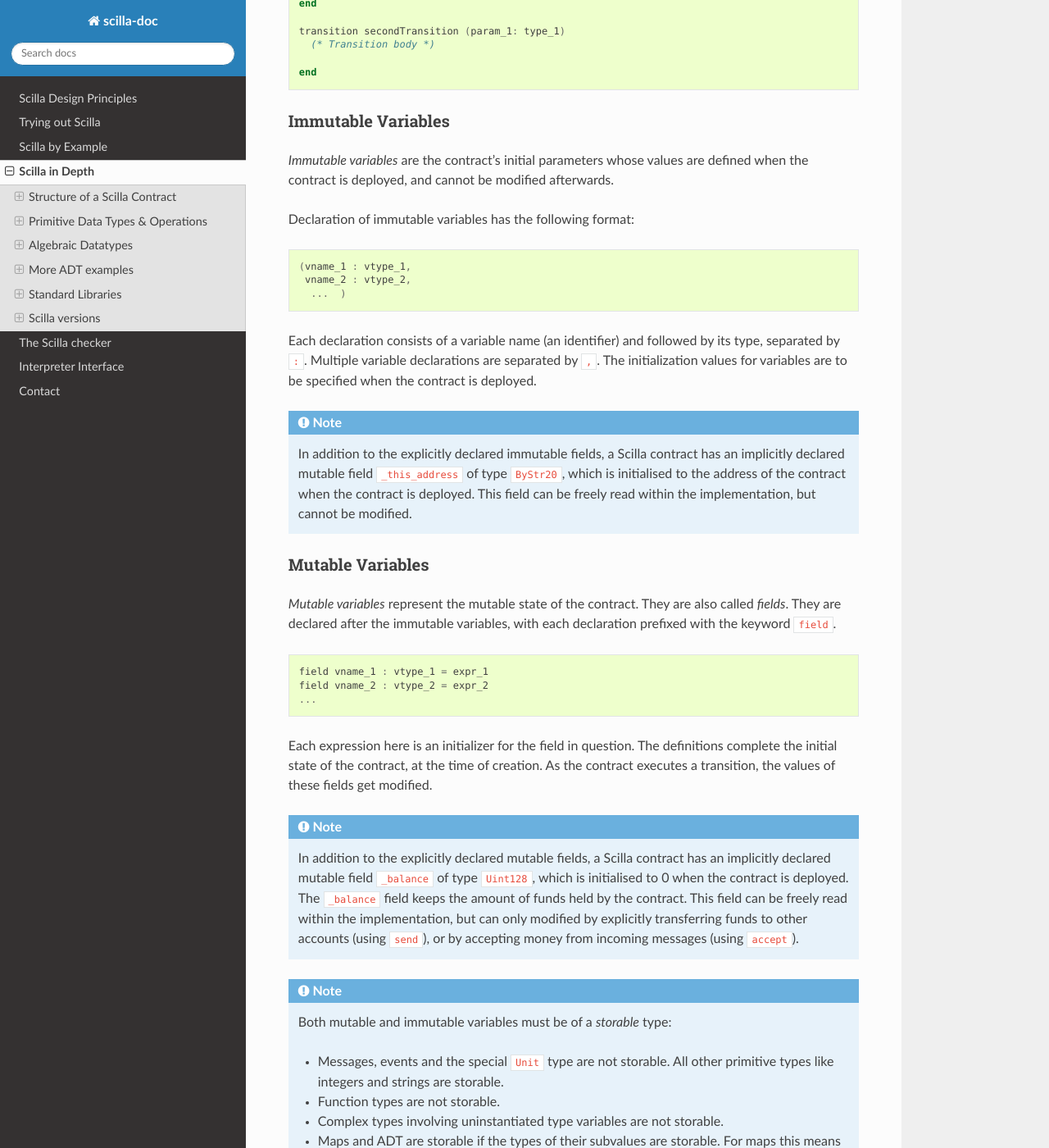
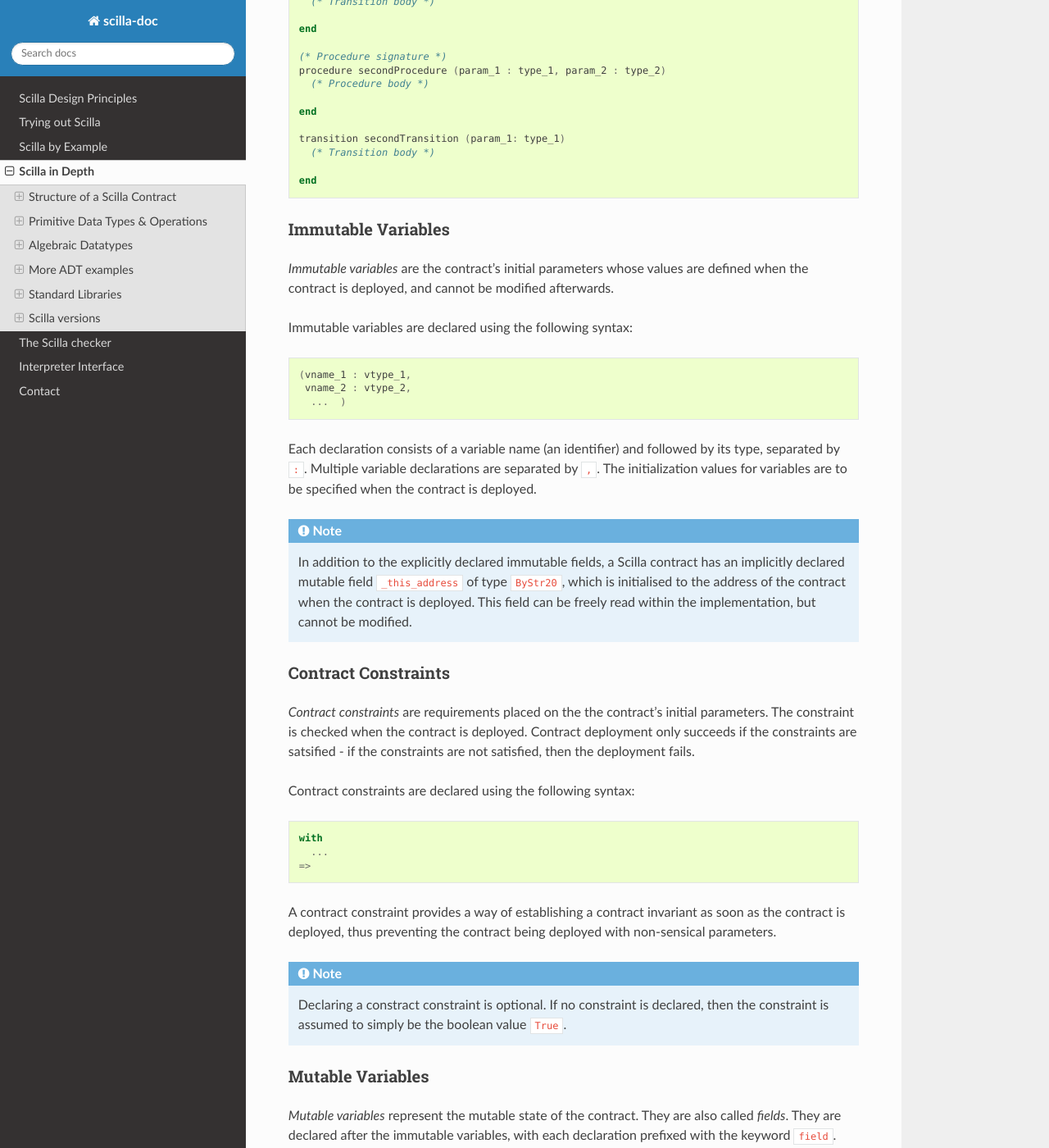
Before and after one commit to Zilliqa/scilla-docs, a Sphinx documentation site: the page built from docs/source/scilla-in-depth.rst, in a window 1280 px wide and 1400 px high, scrolled down 1457 px. Shown: the whole window at 82% size. Built offline with Sphinx 7.4.7 and the Read the Docs theme 2.0.0, drawn with Linux system fonts in a browser that asks for light colours; some of the changed text lies outside the part shown.

Commit message:
Overview explanation

```diff
--- a/docs/source/scilla-in-depth.rst
+++ b/docs/source/scilla-in-depth.rst
@@ -18,11 +18,13 @@ The general structure of a Scilla contract is given in the code fragment below:
 + Then follows the actual contract definition declared using the
   keyword ``contract``.
 
-+ Within a contract, there are then three distinct parts:
++ Within a contract, there are then four distinct parts:
 
   1. The first part declares the immutable parameters of the contract.
-  2. The second part declares the mutable fields.
-  3. The third part contains all ``transition`` and ``procedure`` definitions.
+  2. The second part describes the contract's constraints, which must
+     be valid when the contract is deployed.
+  3. The third part declares the mutable fields.
+  4. The fourth part contains all ``transition`` and ``procedure`` definitions.
 
 
 .. code-block:: ocaml
@@ -57,6 +59,11 @@ The general structure of a Scilla contract is given in the code fragment below:
     (vname_1 : vtype_1,
      vname_2 : vtype_2)
 
+    (* Contract constraints *)
+    with
+      (* Constraint expression *)
+    =>
+
     (* Mutable fields declaration *)
 
     field vname_1 : vtype_1 = init_val_1
@@ -97,7 +104,7 @@ Immutable Variables
 values are defined when the contract is deployed, and cannot be
 modified afterwards.
 
-Declaration of immutable variables has the following format:
+Immutable variables are declared using the following syntax:
 
 .. code-block:: ocaml
 
@@ -117,6 +124,35 @@ variables are to be specified when the contract is deployed.
    of type ``ByStr20``, which is initialised to the address of the
    contract when the contract is deployed. This field can be
    freely read within the implementation, but cannot be modified.
+
+Contract Constraints
+********************
+
+`Contract constraints` are requirements placed on the the contract's
+initial parameters. The constraint is checked when the contract is
+deployed. Contract deployment only succeeds if the constraints are
+satsified - if the constraints are not satisfied, then the deployment
+fails.
+
+Contract constraints are declared using the following syntax:
+
+.. code-block:: ocaml
+
+   with
+     ...
+   =>
+
+A contract constraint provides a way of establishing a contract
+invariant as soon as the contract is deployed, thus preventing the
+contract being deployed with non-sensical parameters.
+
+.. note::
+
+   Declaring a constract constraint is optional. If no constraint is
+   declared, then the constraint is assumed to simply be the boolean
+   value ``True``.
+
+
 
 Mutable Variables
 *****************
```
